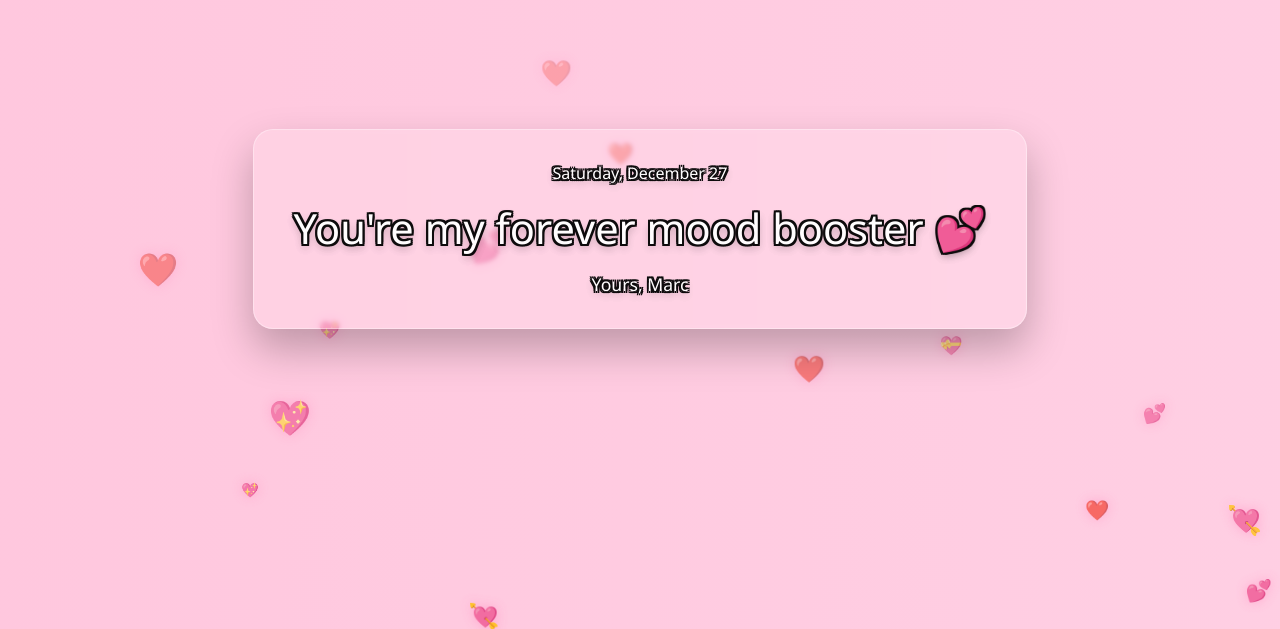
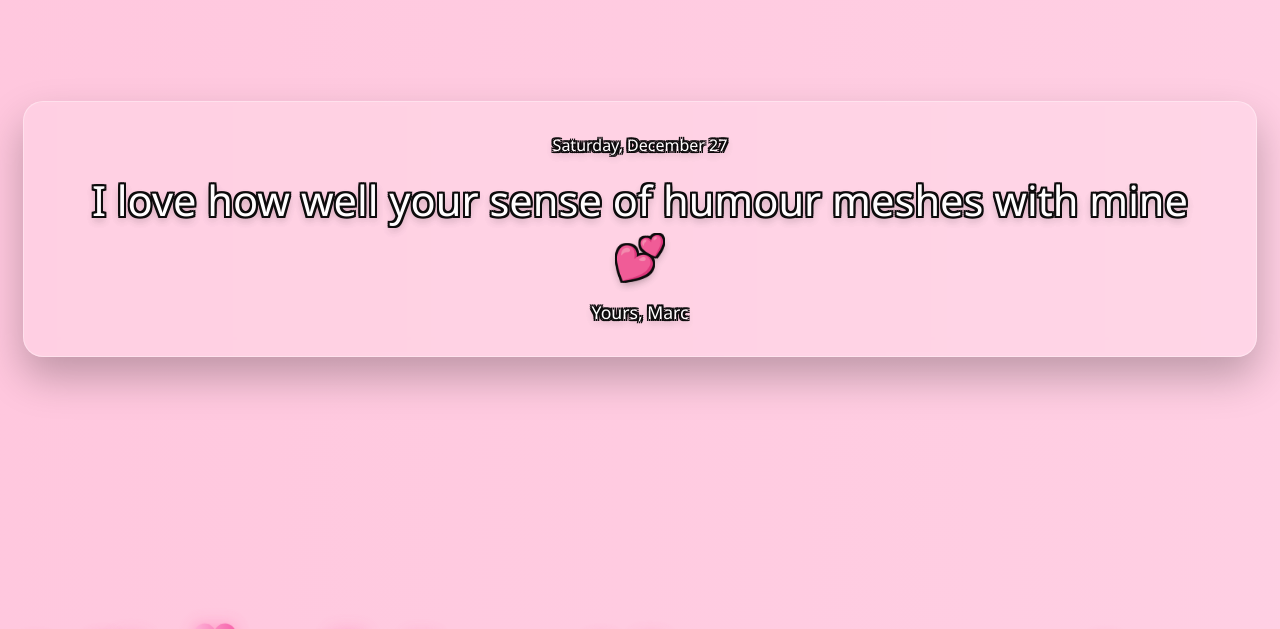
Before and after one commit to marc-ellis-dev/MessagesForMaCherie, a plain HTML site: page index.html in a window 1280 px wide. Shown: the part 171-800 px from the top of the page. Drawn offline with Linux system fonts and the light colour scheme.

Commit message:
Adjustments

```diff
--- a/index.html
+++ b/index.html
@@ -40,15 +40,27 @@
     }
     .heart {
       position: absolute;
-      bottom: -20px;
-      animation: floatUp linear infinite;
       pointer-events: none;
-      opacity: 0.85;
-      filter: drop-shadow(0 0 6px rgba(255,126,185,0.6));
+      animation:
+        floatUp linear infinite,
+        sway ease-in-out infinite,
+        pulse 3s ease-in-out infinite;
+      filter: drop-shadow(0 0 8px rgba(255,120,180,0.6));
     }
+
     @keyframes floatUp {
-      from { transform: translateY(0); opacity: 0.85; }
-      to { transform: translateY(-110vh); opacity: 0; }
+      from { transform: translateY(0); }
+      to { transform: translateY(-120vh); }
+    }
+
+    @keyframes sway {
+      0%, 100% { margin-left: 0; }
+      50% { margin-left: 20px; }
+    }
+
+    @keyframes pulse {
+      0%, 100% { transform: scale(1); }
+      50% { transform: scale(1.15); }
     }
     @keyframes gradientShift {
       0% { background-position: 0% 50%; }
@@ -110,7 +122,7 @@
       "You're my favourite person ❤️",
       "You're absolutely stunning, inside and out 💕",
       "Always thinking of you 💕",
-      "Your voice is as lovely as your smile 💖",
+      "Your voice is one of Earth's loveliest sounds 💖",
       "You make everything better 💖",
       "I'm so lucky to have you 🥰",
       "Your hair looks amazing every single day 💖",
@@ -123,9 +135,9 @@
       "I love cuddling you so much 😚",
       "You look incredible every time I see you 😍",
       "I will always look after you 💗",
-      "I cant get over how soft your skin feels 🤗",
+      "You make me feel so warm, inside and out 🤗",
       "I will forever be here for you 💖",
-      "I love how your eyes brighten when you're happy ✨",
+      "My heart goes crazy when you get that playful glint in your eye ✨",
       "You have the cutest smile I've ever seen 😊",
       "You mean the world to me 🥰",
       "I could look into your gorgeous eyes for hours 😍",
@@ -134,16 +146,16 @@
       "You deserve to be treated the best because you are the best 🥰",
       "I feel like I've met my person with you 😘",
       "You make my days brighter just by being you 🌟",
-      "I could stare at your gorgeous face all day 😍",
+      "My feelings grow everytime I see your pretty face 😍",
       "Thinking about you always puts a smile on my face 😊",
       "You have such a beautiful heart 💖",
       "Life feels lighter when you're around 💫",
       "You're truly one of a kind 💎",
-      "Your lips are made for smiles and kisses 😘",
+      "I love feeling your smile when our lips meet 😘",
+      "You are always a joy to be around 💕",
       "The kindness that shows in your eyes when you smile is so endearing 💖",
       "I feel so grateful to know you 🥰",
-      "You bring so much warmth into my life 💕",
-      "Everything feels better when I hear from you 😊",
+      "Everything feels better when I'm with you' 😊",
       "You're such a comfort to be around 💗",
       "You inspire me to be my best self 😊",
       "Your kindness means more than you know 💝",
@@ -211,7 +223,7 @@
       "I could spend forever just holding you close 🤗",
       "Your affection feels like the sweetest gift 💝",
       "You make every moment feel worthwhile 💫",
-      "You're my forever mood booster 💕",
+      "I love how well your sense of humour meshes with mine 💕",
       "I feel so lucky to share life with you 💖",
       "I love how you inspire me every single day 💗"
     ];
@@ -266,18 +278,51 @@
     typeWriter();
 
     const heartsContainer = document.getElementById("hearts");
-    const heartEmojis = ["❤️","💖","💕","💗","💘","💝"];
+    function createSVGHeart() {
+      const wrapper = document.createElement("div");
+      wrapper.className = "heart";
+
+      const size = 14 + Math.random() * 28;
+      const hue = 330 + Math.random() * 20; // pink range
+
+      wrapper.innerHTML = `
+        <svg width="${size}" height="${size}" viewBox="0 0 32 29">
+          <defs>
+            <linearGradient id="grad">
+              <stop offset="0%" stop-color="hsl(${hue}, 100%, 85%)"/>
+              <stop offset="100%" stop-color="hsl(${hue}, 90%, 65%)"/>
+            </linearGradient>
+          </defs>
+          <path
+            d="M23.6,0
+              c-3.4,0-6.4,2.1-7.6,5.1
+              C14.8,2.1,11.8,0,8.4,0
+              C3.8,0,0,3.8,0,8.4
+              c0,9.4,16,20.6,16,20.6
+              s16-11.2,16-20.6
+              C32,3.8,28.2,0,23.6,0z"
+            fill="url(#grad)"
+          />
+        </svg>
+      `;
+
+      return wrapper;
+    }
+
     function createHeart() {
-      const heart = document.createElement("div");
-      heart.className = "heart";
-      heart.textContent = heartEmojis[Math.floor(Math.random()*heartEmojis.length)];
-      heart.style.left = Math.random()*100+"vw";
-      heart.style.fontSize = (14+Math.random()*26)+"px";
-      heart.style.animationDuration = (5+Math.random()*6)+"s";
+      const heart = createSVGHeart();
+
+      heart.style.left = Math.random() * 100 + "vw";
+      heart.style.bottom = "-40px";
+      heart.style.opacity = 0.7 + Math.random() * 0.3;
+      heart.style.animationDuration = (6 + Math.random() * 6) + "s";
+      heart.style.transform = `rotate(${Math.random()*40 - 20}deg)`;
+
       heartsContainer.appendChild(heart);
-      setTimeout(()=>heart.remove(),11000);
+      setTimeout(() => heart.remove(), 12000);
     }
-    setInterval(createHeart, 350);
+
+    setInterval(createHeart, 420);
 
     if ('serviceWorker' in navigator) {
       navigator.serviceWorker.register('/sw.js')
```
